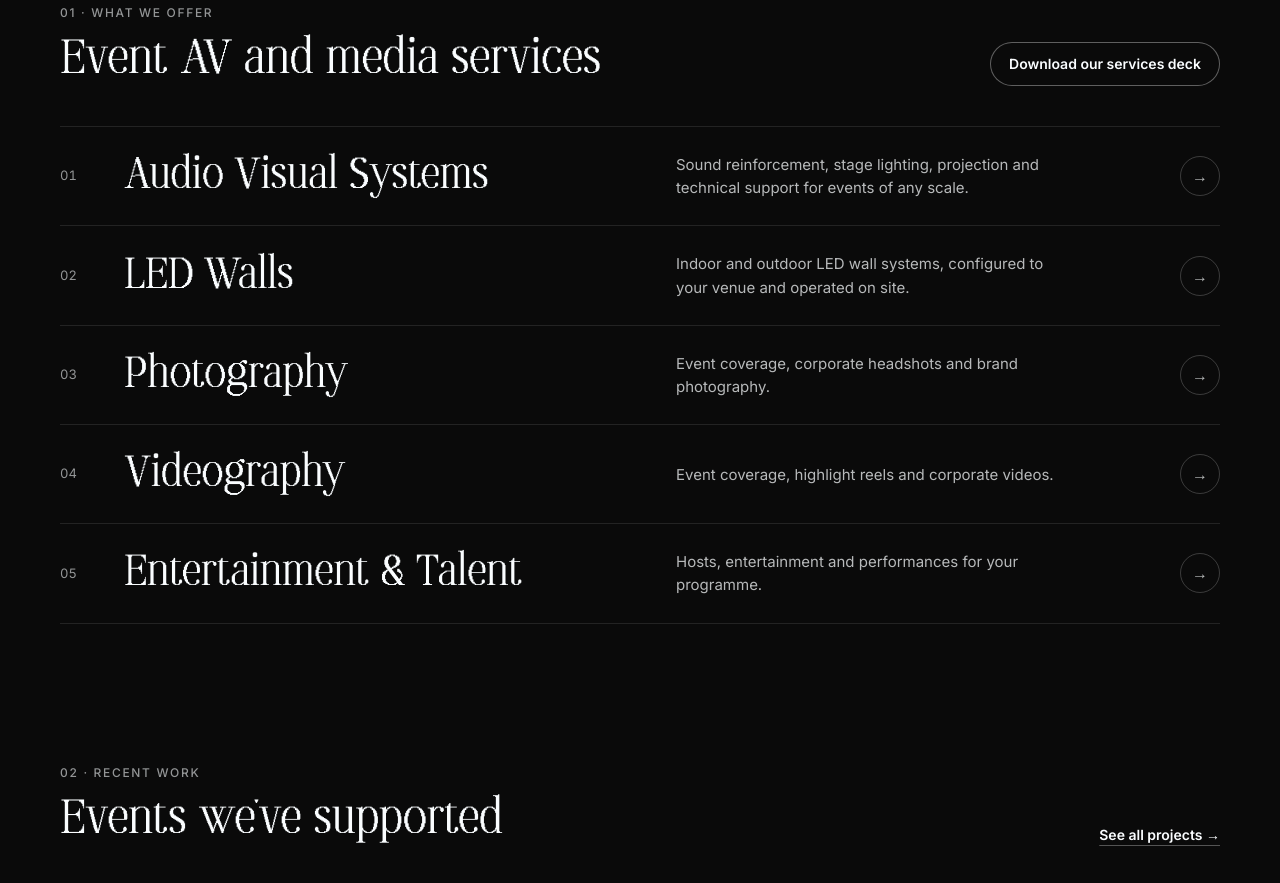
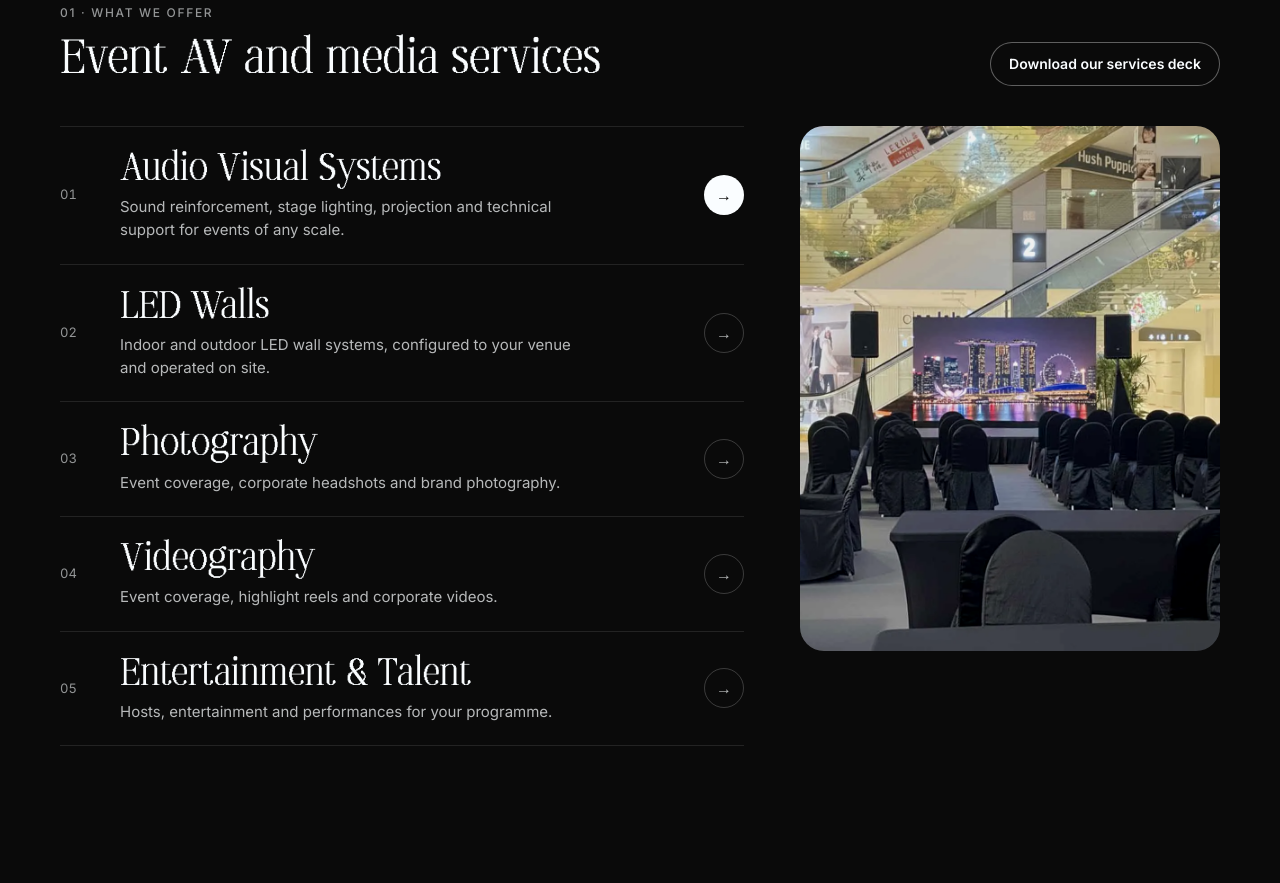
Before and after one commit to PixelPro-Studios/pixelpro-website, a Next.js app: page /mockup/home-v2 in a window 1280 px wide. Shown: the part 1180-2063 px from the top of the page. Built offline with nearby package versions, Linux system fonts and the light colour scheme.

Commit message:
Mockups v2 home: services photo in its own column (no more overlap)

```diff
--- a/app/mockup/_v2/v2.css
+++ b/app/mockup/_v2/v2.css
@@ -112,25 +112,26 @@
 }
 
 /* ---------- home: services as a big-type list, photo on hover ---------- */
-.v2-svc-list { position: relative; list-style: none; margin: 0; padding: 0; border-top: 1px solid var(--line); }
-.v2-svc-row { display: grid; grid-template-columns: 40px minmax(0, 1.1fr) minmax(0, 1fr) 40px; align-items: center; gap: 24px; padding: 26px 0; border-bottom: 1px solid var(--line); transition: padding 250ms var(--ease-out); }
-.v2-svc-title { font-family: var(--font-oliveira), serif; font-weight: 400; font-size: clamp(28px, 3.4vw, 48px); line-height: 1.05; letter-spacing: -0.015em; color: var(--ink); transition: transform 250ms var(--ease-out); }
-.v2-svc-copy { font-size: 15px; line-height: 1.55; color: var(--mut); max-width: 380px; }
-@media (hover: hover) and (pointer: fine) {
-  .v2-svc-row:hover .v2-svc-title { transform: translateX(8px); }
-  .v2-svc-row:hover .v2-arrow { transform: translateX(3px); background: var(--ink); color: #0a0a0a; }
+.v2-svc-split { display: grid; gap: 56px; align-items: start; }
+@media (min-width: 1024px) { .v2-svc-split { grid-template-columns: minmax(0, 1fr) 420px; } }
+.v2-svc-list { list-style: none; margin: 0; padding: 0; border-top: 1px solid var(--line); }
+.v2-svc-row { display: grid; grid-template-columns: 40px minmax(0, 1fr) 40px; align-items: center; gap: 20px; padding: 22px 0; border-bottom: 1px solid var(--line); }
+.v2-svc-title { font-family: var(--font-oliveira), serif; font-weight: 400; font-size: clamp(28px, 3vw, 42px); line-height: 1.05; letter-spacing: -0.015em; color: var(--ink); }
+.v2-svc-copy { margin-top: 6px; font-size: 15px; line-height: 1.55; color: var(--mut); max-width: 460px; }
+@media (min-width: 1024px) {
+  .v2-svc-row .v2-svc-title { color: var(--dim); transition: color 200ms ease; }
+  .v2-svc-row.is-active .v2-svc-title { color: var(--ink); }
+  .v2-svc-row.is-active .v2-arrow { background: var(--ink); color: #0a0a0a; }
 }
-.v2-svc-peek { position: absolute; z-index: 2; top: 50%; right: 64px; width: 300px; aspect-ratio: 4 / 3; border-radius: 16px; overflow: hidden; pointer-events: none; opacity: 0; transform: translateY(-50%) scale(0.96); transition: opacity 200ms ease, transform 250ms var(--ease-out); box-shadow: 0 30px 80px rgba(0, 0, 0, 0.6); }
-.v2-svc-peek.is-on { opacity: 1; transform: translateY(-50%) scale(1); }
-.v2-svc-peek-img { position: absolute; inset: 0; opacity: 0; transition: opacity 200ms ease; }
-.v2-svc-peek-img.is-active { opacity: 1; }
-.v2-svc-list:has(.v2-svc-peek.is-on) .v2-svc-copy { opacity: 0.35; transition: opacity 200ms ease; }
-@media (max-width: 1023px), (hover: none) { .v2-svc-peek { display: none; } .v2-svc-list .v2-svc-copy { opacity: 1 !important; } }
+.v2-svc-panel { display: none; }
+@media (min-width: 1024px) {
+  .v2-svc-panel { display: block; position: sticky; top: 140px; aspect-ratio: 4 / 5; border-radius: 24px; overflow: hidden; background: #111; }
+  .v2-svc-panel-img { position: absolute; inset: 0; opacity: 0; transition: opacity 300ms var(--ease-out); }
+  .v2-svc-panel-img.is-active { opacity: 1; }
+}
 @media (max-width: 767px) {
-  .v2-svc-row { grid-template-columns: 1fr 40px; gap: 6px 16px; padding: 20px 0; }
+  .v2-svc-row { grid-template-columns: 1fr 40px; padding: 20px 0; }
   .v2-svc-row .v2-row-n { display: none; }
-  .v2-svc-copy { grid-column: 1; grid-row: 2; }
-  .v2-svc-row .v2-arrow { grid-column: 2; grid-row: 1 / span 2; }
 }
 .v2-row.v2-row-text-only { grid-template-columns: 40px 1fr auto; }
 @media (max-width: 767px) { .v2-row.v2-row-text-only { grid-template-columns: 1fr; } .v2-row.v2-row-text-only .v2-row-text .v2-card-line { display: block; } }
--- a/app/mockup/home-v2/HomeV2.tsx
+++ b/app/mockup/home-v2/HomeV2.tsx
@@ -32,6 +32,7 @@ const FIGURES = [
 
 export default function HomeV2() {
   const [hover, setHover] = useState<number | null>(null);
+  const shown = hover ?? 0;
   return (
     <main className="v2">
       <PhoneBar active={null} wa={WA} hideIds={["cta"]} />
@@ -72,27 +73,32 @@ export default function HomeV2() {
             Download our services deck
           </a>
         </div>
-        <ul className="v2-svc-list" onMouseLeave={() => setHover(null)}>
+        <div className="v2-svc-split">
+          <ul className="v2-svc-list">
             {SERVICES.map((s, i) => (
               <li key={s.title}>
-              <a href={s.href} className="v2-svc-row" onMouseEnter={() => setHover(i)} onFocus={() => setHover(i)}>
+                <a href={s.href} className={`v2-svc-row ${shown === i ? "is-active" : ""}`} onMouseEnter={() => setHover(i)} onFocus={() => setHover(i)}>
                   <span className="v2-row-n">0{i + 1}</span>
+                  <div>
                     <h3 className="v2-svc-title">{s.title}</h3>
                     <p className="v2-svc-copy">{s.copy}</p>
+                  </div>
                   <span className="v2-arrow" aria-hidden>
                     →
                   </span>
                 </a>
               </li>
             ))}
-          <li className={`v2-svc-peek ${hover !== null ? "is-on" : ""}`} aria-hidden>
+          </ul>
+          {/* One photo panel in its own column; it follows the row you point at (Apple "Significant others" pattern) */}
+          <div className="v2-svc-panel" aria-hidden>
             {SERVICES.map((s, i) => (
-              <div key={s.title} className={`v2-svc-peek-img ${hover === i ? "is-active" : ""}`}>
-                <Image src={s.img} alt="" fill sizes="320px" className="v2-cover v2-photo" />
+              <div key={s.title} className={`v2-svc-panel-img ${shown === i ? "is-active" : ""}`}>
+                <Image src={s.img} alt="" fill sizes="420px" className="v2-cover v2-photo" />
               </div>
             ))}
-          </li>
-        </ul>
+          </div>
+        </div>
       </section>
 
       {/* 4. Recent work: one big job, then a text list */}
```
Lines whose indentation alone changed are shown as unchanged.
